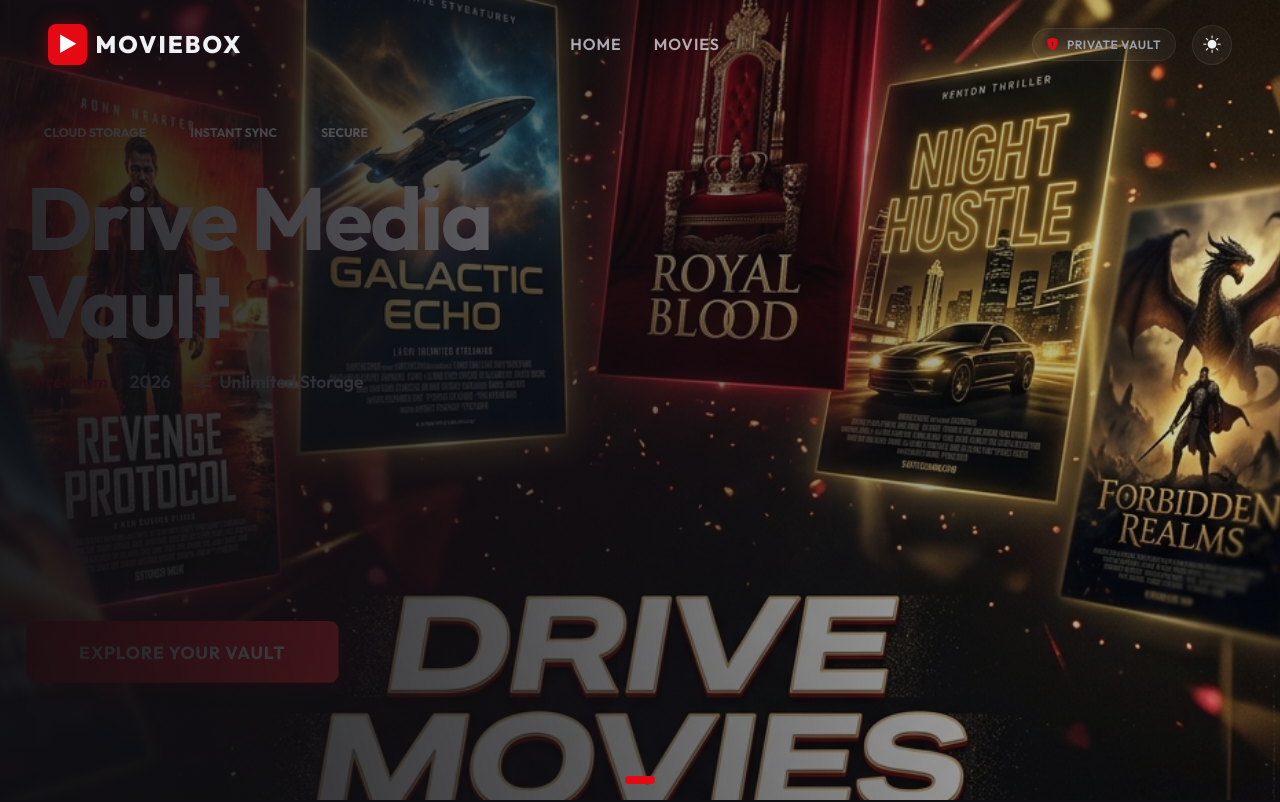
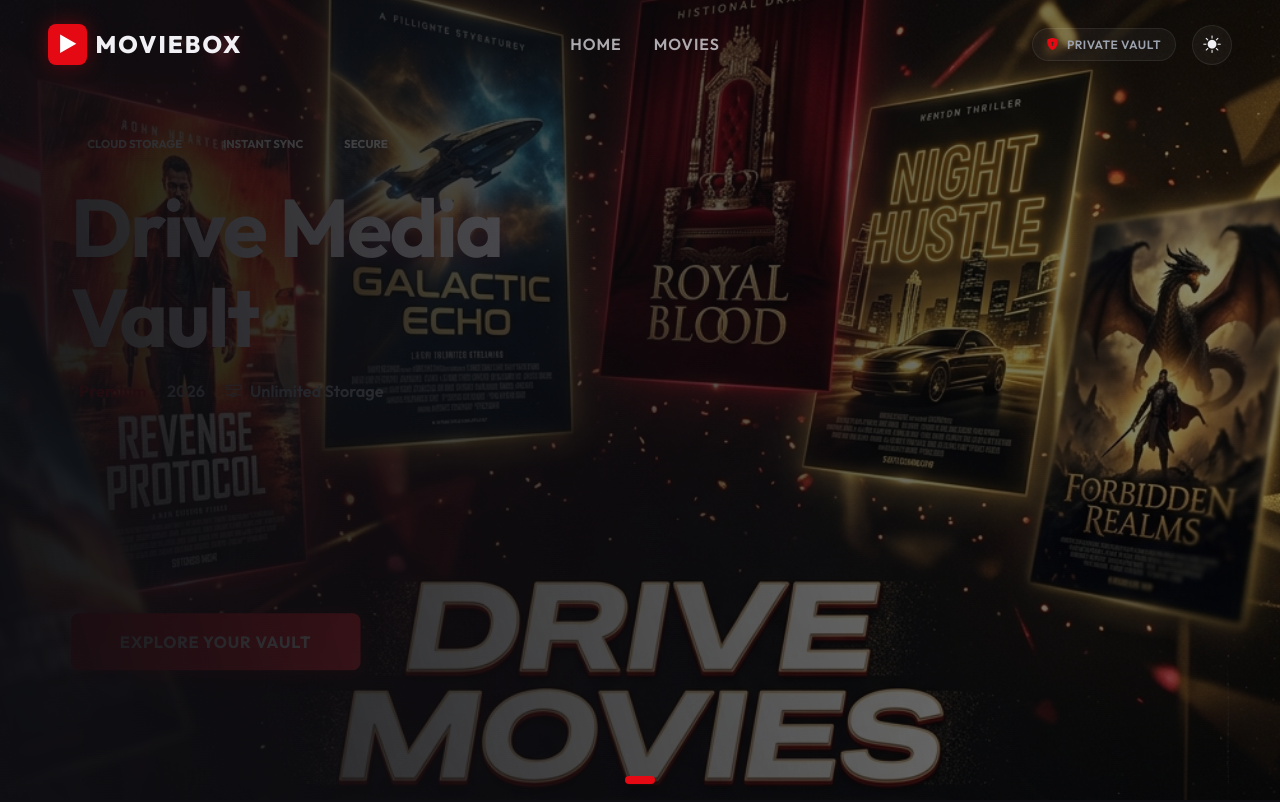
Before and after one commit to aliaigpu-star/crazy_movies, a React (Vite) app: page / in a window 1280 px wide. Shown: the top 802 px of the page. Built offline with nearby package versions, Linux system fonts and the light colour scheme; no server answers.

Commit message:
UI Fix: Sharpened hero image and improved text contrast in light mode

```diff
--- a/src/components/HeroCarousel.css
+++ b/src/components/HeroCarousel.css
@@ -20,7 +20,7 @@
   transition: transform 15s linear;
 }
 
-/* Dynamic overlay based on theme */
+/* Dynamic overlay - reduced for better clarity */
 .carousel-bg::before {
   content: '';
   position: absolute;
@@ -28,23 +28,29 @@
   left: 0;
   width: 100%;
   height: 100%;
-  background: linear-gradient(75deg, var(--bg-base) 0%, rgba(15, 15, 19, 0.7) 40%, transparent 100%);
+  background: linear-gradient(75deg, var(--bg-base) 0%, rgba(0, 0, 0, 0.4) 100%);
   z-index: 1;
 }
 
 [data-theme="light"] .carousel-bg::before {
-  background: linear-gradient(75deg, var(--bg-base) 0%, rgba(245, 245, 247, 0.6) 40%, transparent 100%);
+  background: linear-gradient(90deg, rgba(255,255,255,0.85) 0%, rgba(255,255,255,0.2) 60%, transparent 100%);
 }
 
 .carousel-item.active .carousel-bg {
-  transform: scale(1.1);
+  transform: scale(1.02); /* Reduced scale to prevent blur */
 }
 
 .movie-title-hero {
   font-weight: 800;
   letter-spacing: -2px;
-  line-height: 1;
+  line-height: 1.1;
   color: var(--text-primary);
+  filter: drop-shadow(0 2px 10px rgba(0,0,0,0.1));
+}
+
+[data-theme="light"] .movie-title-hero {
+  color: #1a1a2e; /* Force deeper contrast in light mode */
+  text-shadow: none;
 }
 
 .movie-description-hero {
```
